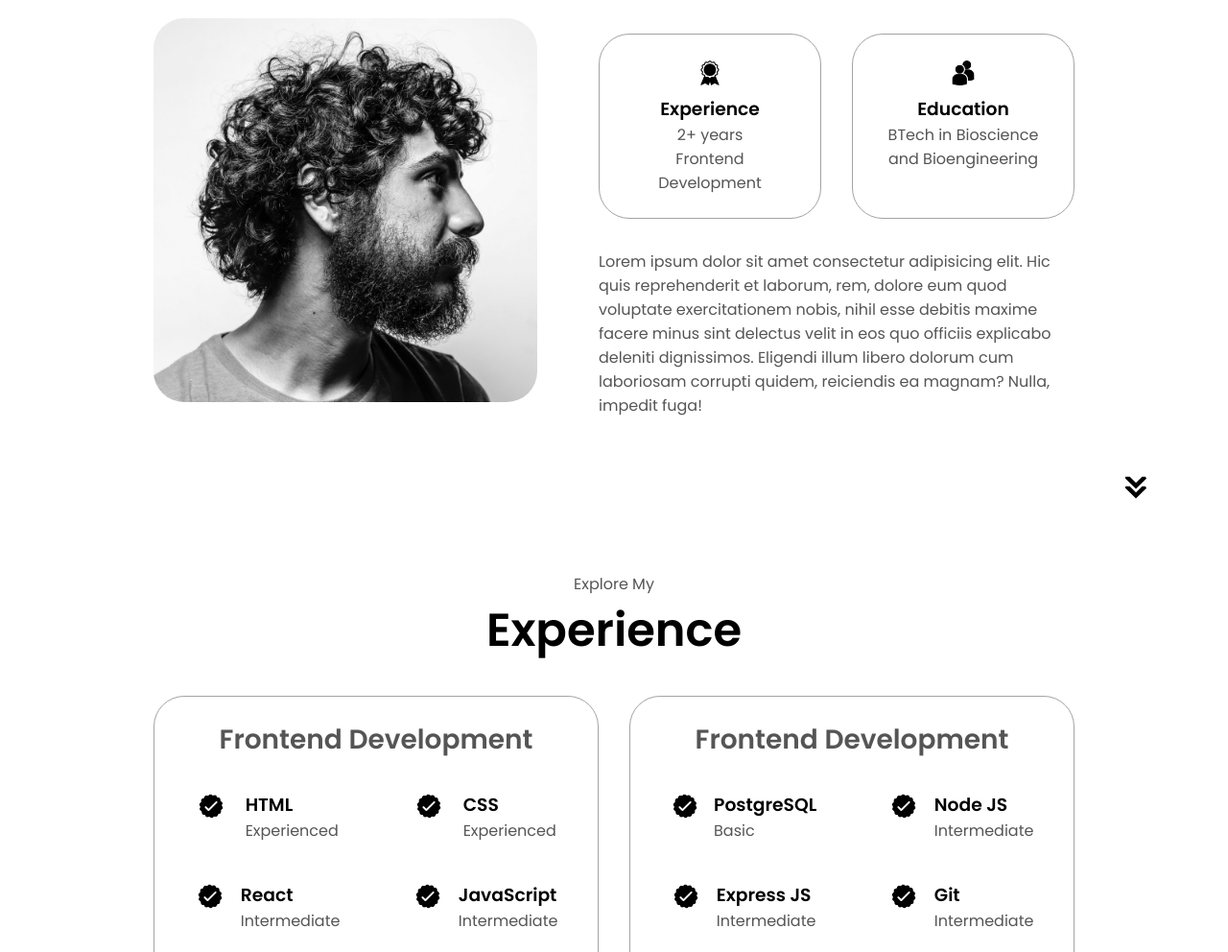
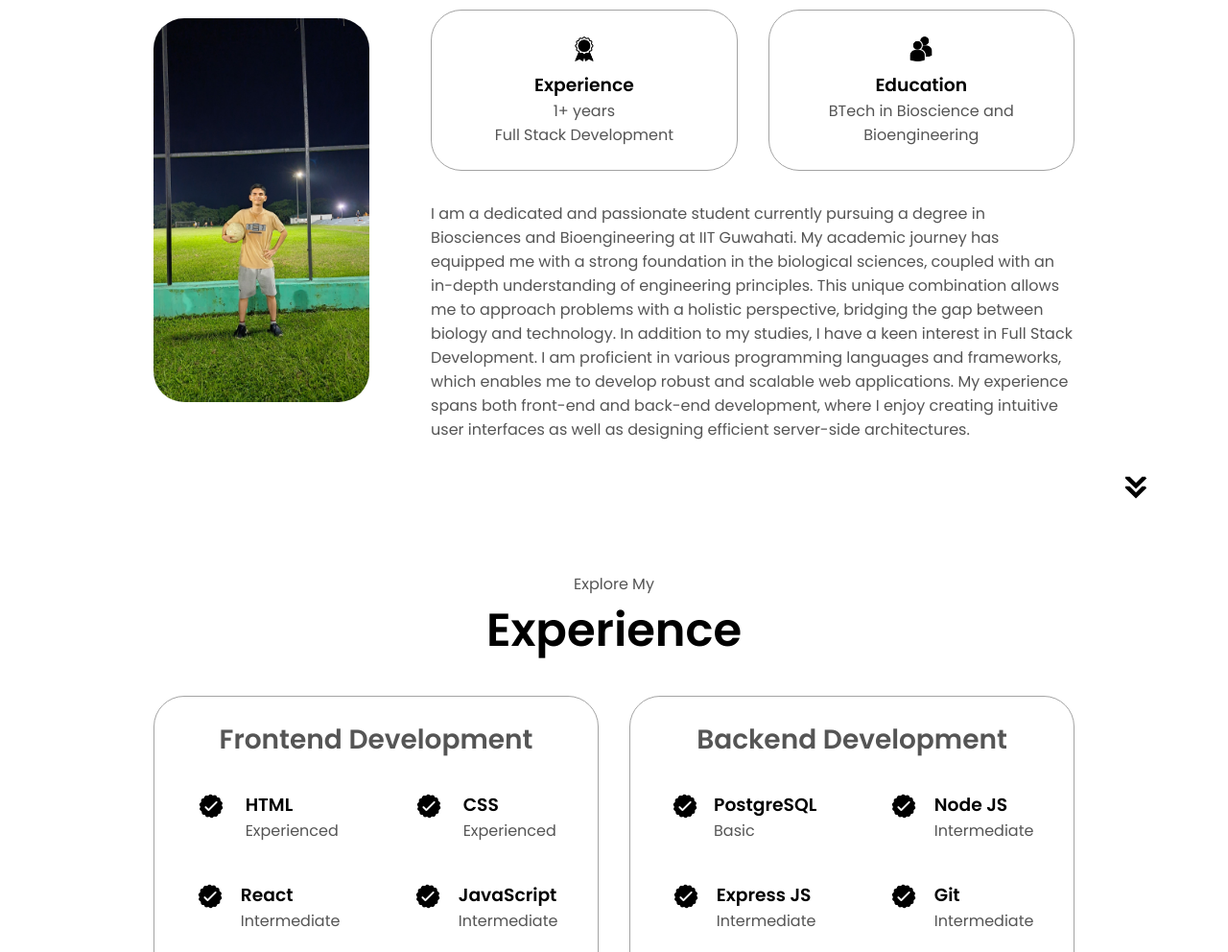
Before and after one commit to Adi21032004/Portfolio, a plain HTML site: page index.html in a window 1280 px wide. Shown: the part 1100-2092 px from the top of the page at 96% size. Drawn offline with Linux system fonts and the light colour scheme.

Commit message:
first commit

```diff
--- a/index.html
+++ b/index.html
@@ -77,7 +77,7 @@
       <div class="section-container">
         <div class="section__pic-container">
           <img
-            src="./assets/about-pic.png"
+            src="./assets/profilepic2.jpeg"
             alt="Profile picture"
             class="about-pic"
           />
@@ -91,7 +91,7 @@
                 class="icon"
               />
               <h3>Experience</h3>
-              <p>2+ years <br />Frontend Development</p>
+              <p>1+ years <br />Full Stack Development</p>
             </div>
             <div class="details-container">
               <img
@@ -105,12 +105,16 @@
           </div>
           <div class="text-container">
             <p>
-              Lorem ipsum dolor sit amet consectetur adipisicing elit. Hic quis
-              reprehenderit et laborum, rem, dolore eum quod voluptate
-              exercitationem nobis, nihil esse debitis maxime facere minus sint
-              delectus velit in eos quo officiis explicabo deleniti dignissimos.
-              Eligendi illum libero dolorum cum laboriosam corrupti quidem,
-              reiciendis ea magnam? Nulla, impedit fuga!
+              I am a dedicated and passionate student currently
+              pursuing a degree in Biosciences and Bioengineering at IIT Guwahati.
+              My academic journey has equipped me with a strong foundation in the biological sciences,
+              coupled with an in-depth understanding of engineering principles.
+              This unique combination allows me to approach problems with a holistic perspective,
+               bridging the gap between biology and technology.
+              In addition to my studies, I have a keen interest in Full Stack Development.
+              I am proficient in various programming languages and frameworks, which enables me to develop
+              robust and scalable web applications. My experience spans both front-end and back-end development,
+              where I enjoy creating intuitive user interfaces as well as designing efficient server-side architectures.
             </p>
           </div>
         </div>
@@ -199,7 +203,7 @@
             </div>
           </div>
           <div class="details-container">
-            <h2 class="experience-sub-title">Frontend Development</h2>
+            <h2 class="experience-sub-title">Backend Development</h2>
             <div class="article-container">
               <article>
                 <img
@@ -245,7 +249,7 @@
                   <p>Intermediate</p>
                 </div>
               </article>
-              <article></article>
+              <article>
                 <img
                   src="./assets/checkmark.png"
                   alt="Experience icon"
@@ -256,7 +260,7 @@
                   <p>Intermediate</p>
                 </div>
               </article>
-              <article></article>
+              <article>
                 <img
                   src="./assets/checkmark.png"
                   alt="Experience icon"
```
Also changed, not shown: assets/profilepic2.jpeg (added).
